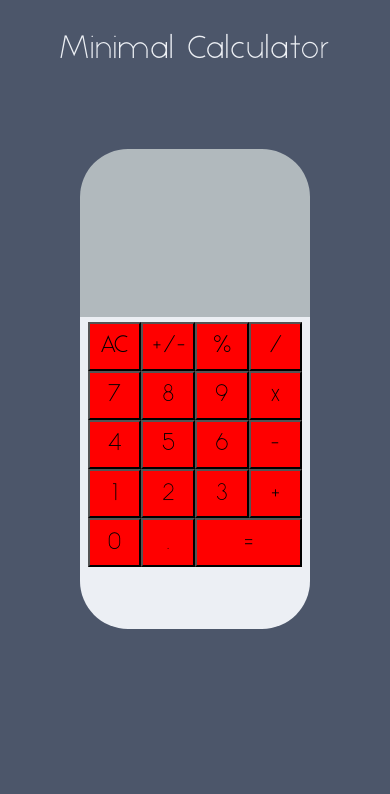
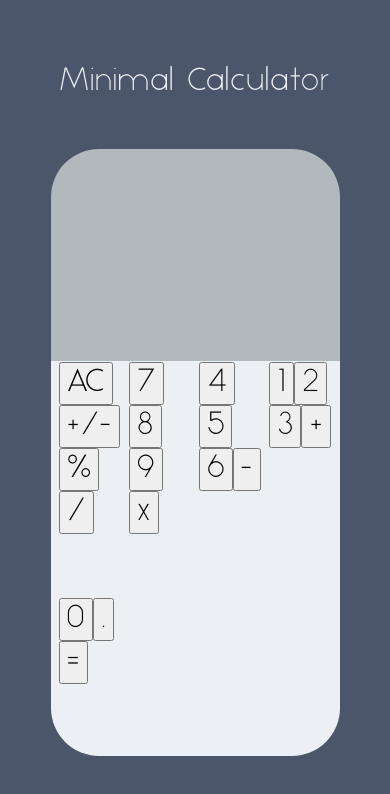
Before and after one commit to Montblac/minim-calculator, a React (Create React App) app: page / in a window 390 px wide. Shown: the top 794 px of the page. Built offline with nearby package versions, Linux system fonts and the light colour scheme.

Commit message:
Update UI for mobile

```diff
--- a/src/App.css
+++ b/src/App.css
@@ -6,18 +6,18 @@
 * {
   font-family: "Alcubierre";
 }
-
+body {
+  background: #4c566a;
+}
 .app {
-  background: #4c566a;
   height: 100vh;
   width: 100vw;
 }
 
 header {
   position: relative;
-  top: 2rem;
-  margin-left: auto;
-  margin-right: auto;
+  top: 4rem;
+  margin: 0 auto;
   text-align: center;
   letter-spacing: 0.1rem;
   font-weight: 400;
@@ -33,8 +33,8 @@ header {
   top: 7rem;
   margin: auto;
   border-radius: 3rem 3rem 3rem 3rem;
-  height: 55vh;
-  width: 55vw;
+  height: 70vh;
+  width: 70vw;
   padding: 0.5rem;
 }
 
@@ -70,17 +70,20 @@ header {
   margin: 1rem auto;
   border-radius: 0rem 0rem 3rem 3rem;
 
-  /*
-  text-align: center;
   display: grid;
-  /*grid-template-rows: repeat(auto-fit, min(max(100px, 1fr 1fr 1fr 1fr));
   grid-template-columns: repeat(4, 1fr);
-  grid-row-gap: 1em;
-  grid-column-gap: 3em;
-  */
-  text-align: left;
+  grid-gap: 0.5rem;
+  grid-auto-rows: minmax(1rem, auto);
+}
+.calculator .pad .equal {
+  grid-column: 3 / 4;
+  grid-row: 5;
 }
 
+button {
+  font-size: 2rem;
+}
+/*
 button {
   background: red;
   font-size: 150%;
@@ -91,7 +94,8 @@ button.equal {
   width: 50%;
 }
 
-@media (min-width: 1000px) {
+/*
+@media (min-width: 50rem) {
   .calculator {
     height: 70vh;
     width: 30vw;
@@ -117,23 +121,3 @@ button.equal {
   }
 }
 */
-
-/*
-.pad {
-  display: grid;
-  grid-template-columns: 1fr 1fr 1fr 1fr;
-  grid-row-gap: 10px;
-  grid-column-gap: 5px;
-
-  width: 75%;
-  border-color: blue;
-  text-align: center;
-  background-color: red;
-}
-*/
-/*
-.screen {
-  background: #b1b9bd;
-  position: relative;
-}
-*/
```
